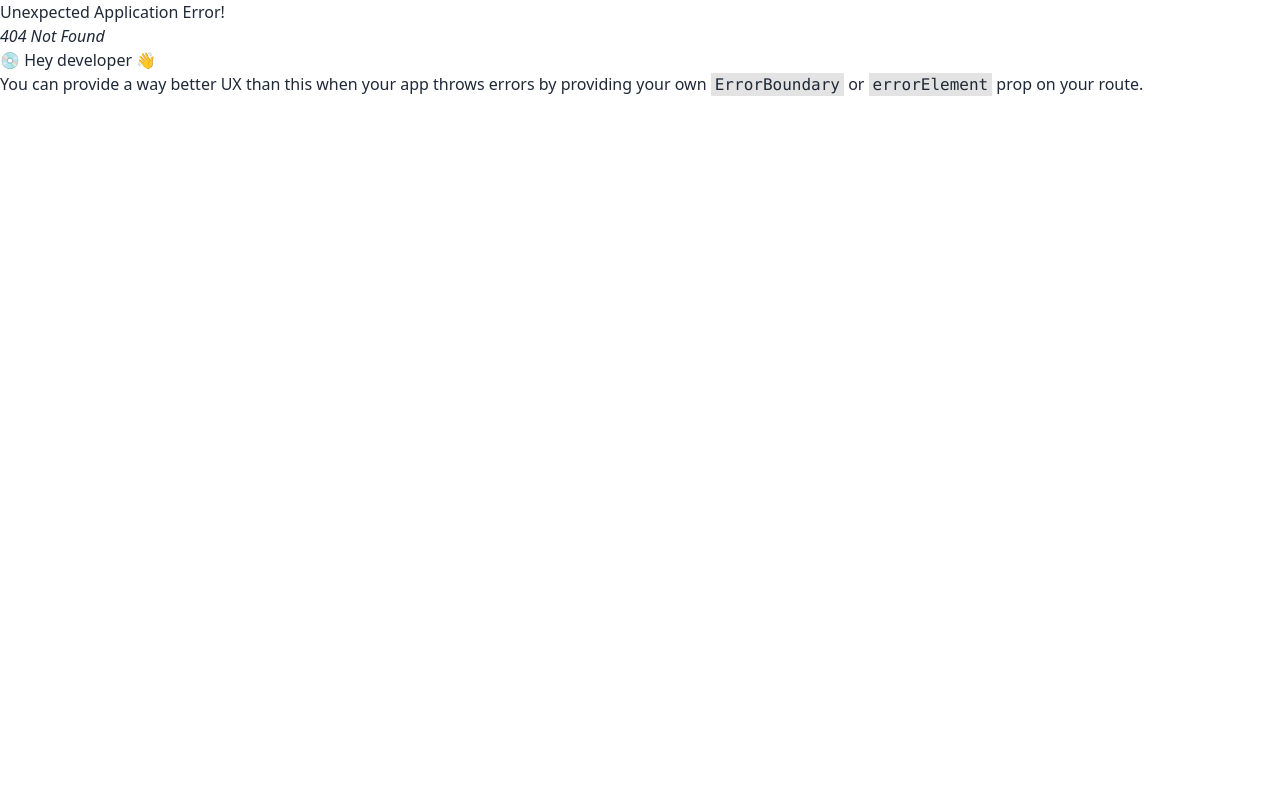
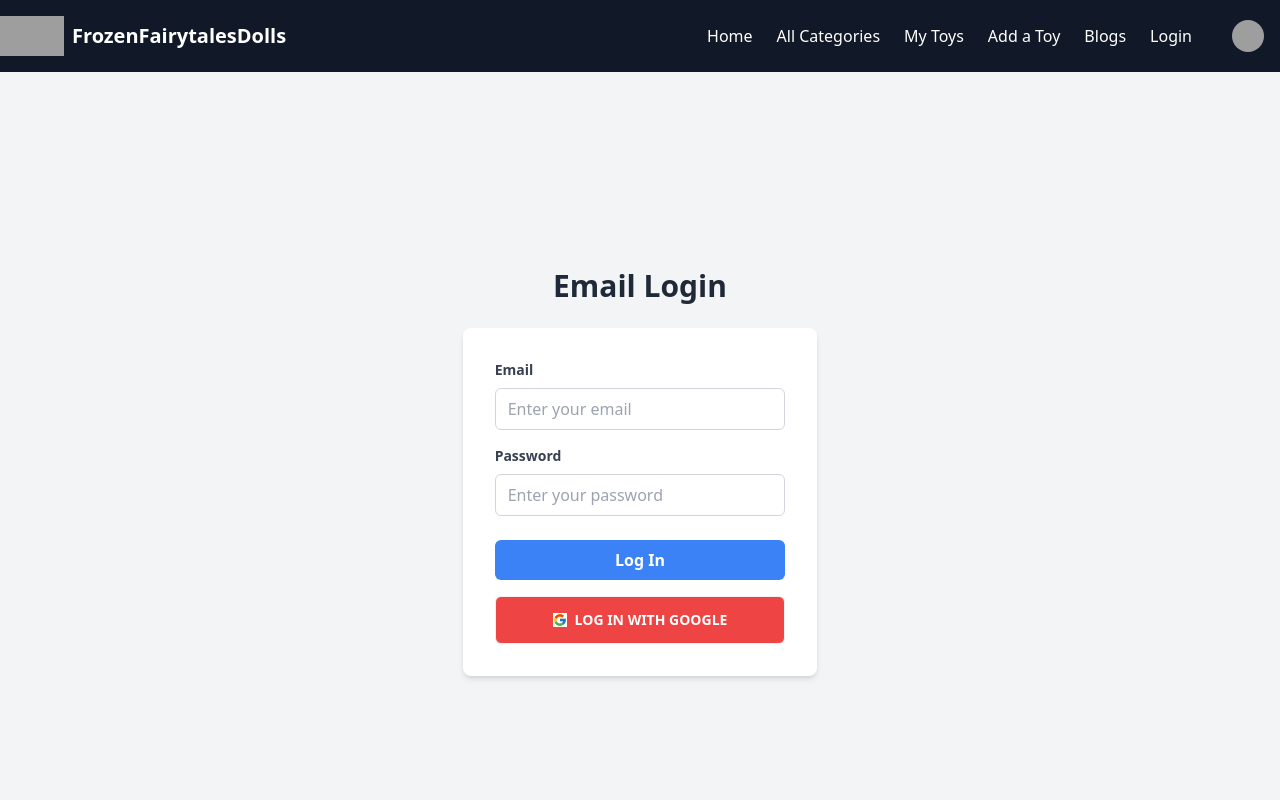
Before and after one commit to zesanahmed/Frozen-fairytales-dolls-client, a React (Vite) app: page /login in a window 1280 px wide. Before the commit this address had no page. Shown: the top 800 px of the page. Built offline with nearby package versions, Linux system fonts and the light colour scheme; grey boxes are pictures that could not be loaded.

Commit message:
login page added

```diff
--- a/package.json
+++ b/package.json
@@ -14,6 +14,7 @@
     "match-sorter": "^6.3.1",
     "react": "^18.2.0",
     "react-dom": "^18.2.0",
+    "react-icons": "^4.10.1",
     "react-router-dom": "^6.14.1",
     "sort-by": "^1.2.0"
   },
--- a/src/Routes/Routes.jsx
+++ b/src/Routes/Routes.jsx
@@ -1,6 +1,7 @@
 import { createBrowserRouter } from "react-router-dom";
 import Main from "../Layout/Main";
 import Home from "../pages/Home/Home/Home";
+import Login from "../pages/Login/Login/Login";
 
 
 const router = createBrowserRouter([
@@ -11,6 +12,10 @@ const router = createBrowserRouter([
             {
                 path: '/',
                 element: <Home></Home>
+            },
+            {
+                path: '/login',
+                element: <Login></Login>
             }
         ]
     },
--- /dev/null
+++ b/src/pages/Login/Login/Login.jsx
@@ -0,0 +1,49 @@
+import { FcGoogle } from "react-icons/fc";
+
+const Login = () => {
+    return (
+        <div className="flex flex-col items-center justify-center h-screen bg-gray-100">
+            <h1 className="text-3xl font-bold mb-6">Email Login</h1>
+            <form className="bg-white p-8 rounded-lg shadow-md">
+                <div className="mb-4">
+                    <label className="block text-gray-700 text-sm font-bold mb-2" htmlFor="email">
+                        Email
+                    </label>
+                    <input
+                        className="w-full border border-gray-300 rounded-md px-3 py-2 focus:outline-none focus:border-blue-500"
+                        type="email"
+                        id="email"
+                        placeholder="Enter your email"
+                    />
+                </div>
+                <div className="mb-6">
+                    <label className="block text-gray-700 text-sm font-bold mb-2" htmlFor="password">
+                        Password
+                    </label>
+                    <input
+                        className="w-full border border-gray-300 rounded-md px-3 py-2 focus:outline-none focus:border-blue-500"
+                        type="password"
+                        id="password"
+                        placeholder="Enter your password"
+                    />
+                </div>
+                <button
+                    className="bg-blue-500 hover:bg-blue-600 text-white py-2 px-4 rounded-md font-semibold mb-4 w-full"
+                    type="submit"
+                >
+                    Log In
+                </button>
+                <div
+                    className="btn bg-red-500 hover:bg-red-600 text-white py-2 px-4 rounded-md font-semibold w-full"
+                    type="button"
+                // onClick={handleGoogleLogin}
+                >
+                    <FcGoogle className="bg-white"></FcGoogle>
+                    Log In with Google
+                </div>
+            </form>
+        </div>
+    );
+};
+
+export default Login;
--- a/src/pages/Shared/Navbar/Navbar.jsx
+++ b/src/pages/Shared/Navbar/Navbar.jsx
@@ -1,4 +1,5 @@
 import React from 'react';
+import { Link } from 'react-router-dom';
 
 const Navbar = () => {
     return (
@@ -25,6 +26,9 @@ const Navbar = () => {
                         <li>
                             <a href="/blogs">Blogs</a>
                         </li>
+                        <li>
+                            <Link to="/login">Login</Link>
+                        </li>
                     </ul>
                     <img className="h-8 w-8 ml-10 mr-4 rounded-full" src="https://img.freepik.com/free-photo/portrait-white-man-isolated_53876-40306.jpg?size=626&ext=jpg&ga=GA1.2.1189830713.1677247708&semt=ais" alt="User Profile" />
                 </div>
```
Also changed, not shown: 1 other file (tests, documents, lock files or other folders).
